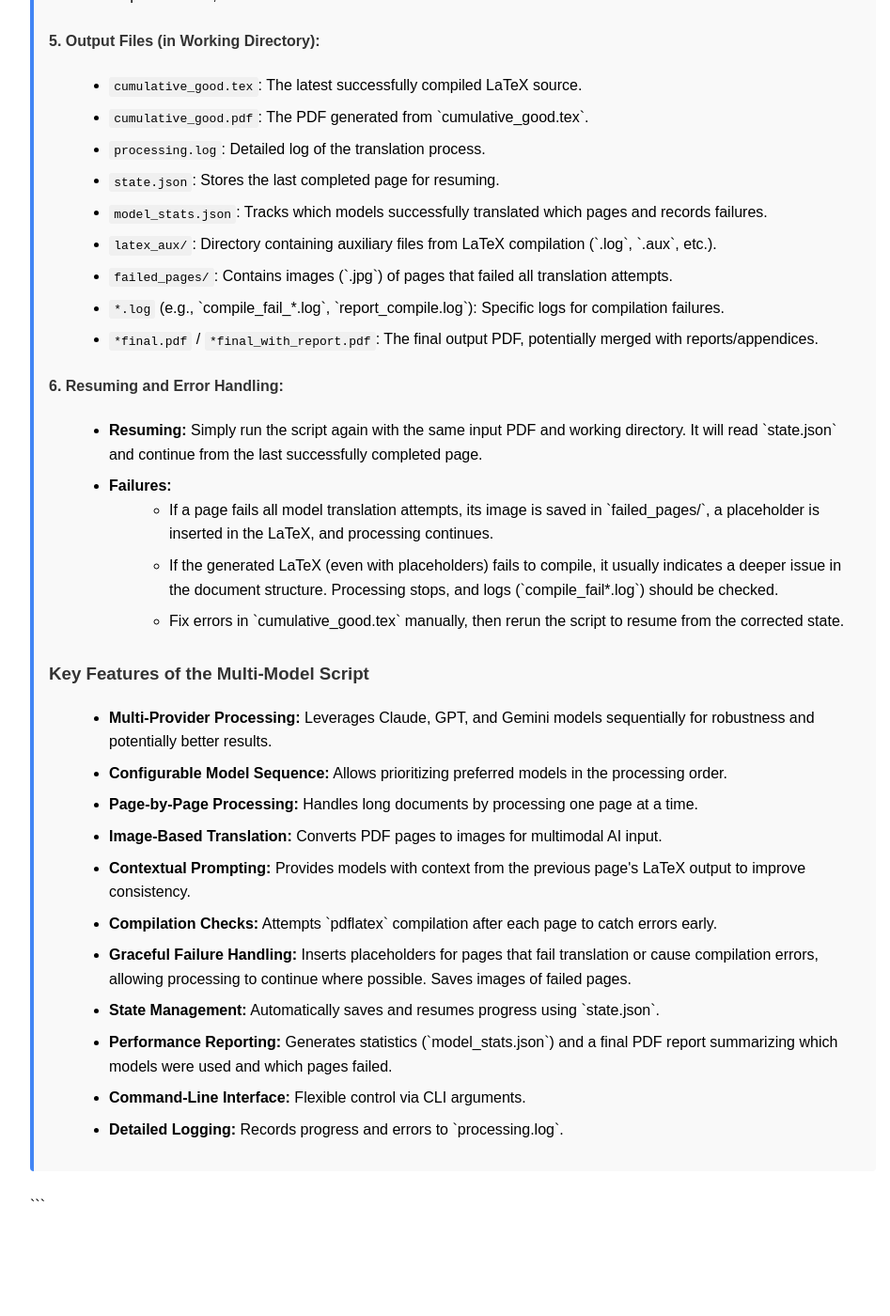
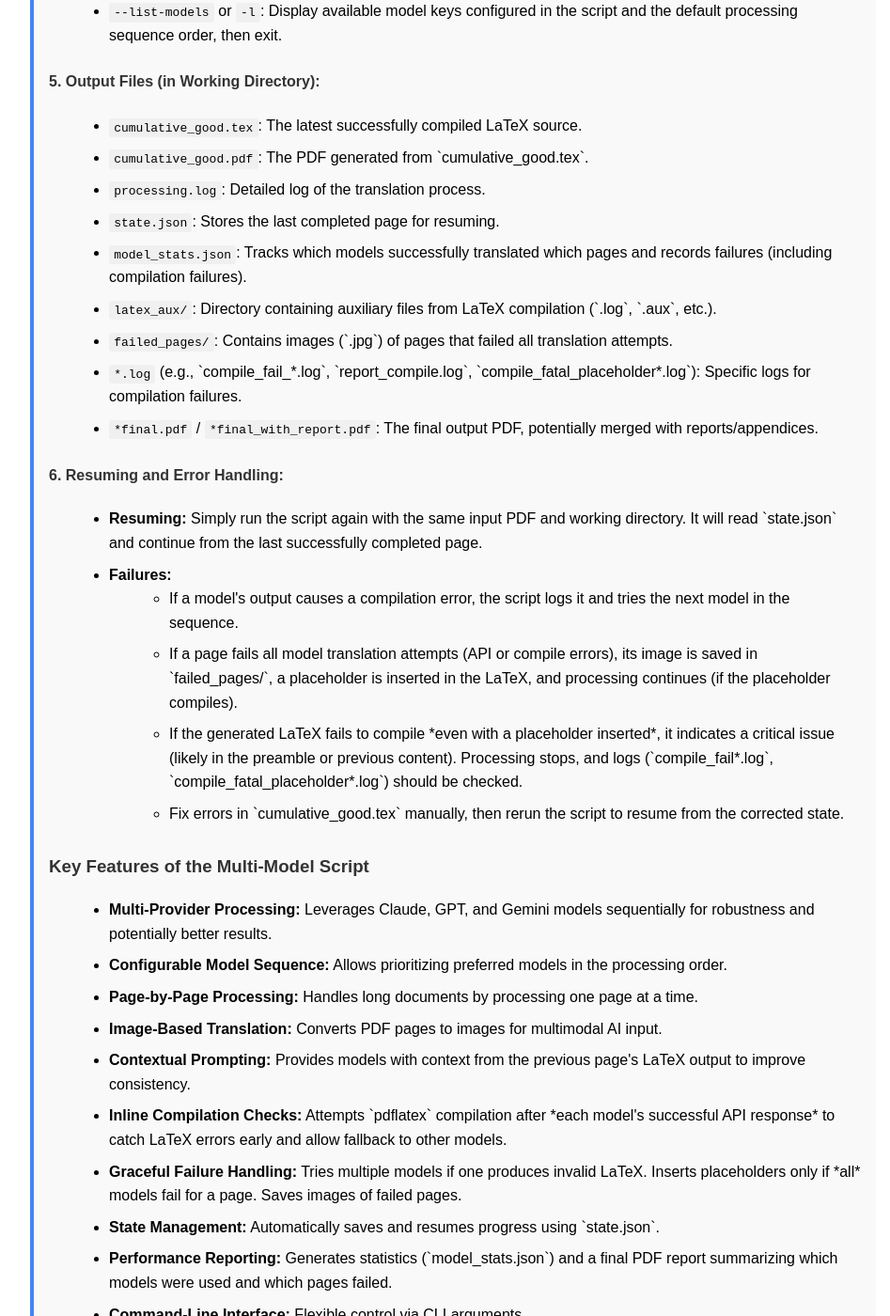
Before and after one commit to davikrehalt/davikrehalt.github.io, a Jekyll site: the page translation-guide.html, which Jekyll copies as it is, in a window 1280 px wide and 1400 px high, scrolled down 3371 px. Shown: the whole window at 94% size, without its empty margins (158-1105 px from the left). Built offline with Jekyll 4.4.1, drawn with Linux system fonts in a browser that asks for light colours; before the commit the page ends 4699 px from its top, so only the background shows below that; some of the changed text lies outside the part shown.

Commit message:
Update translation-guide.html

```diff
--- a/translation-guide.html
+++ b/translation-guide.html
@@ -64,15 +64,14 @@
     <li>For each page image, it attempts translation using multiple models:
         <ul>
             <li>Sends the image and contextual information (like previous page content) to models from different providers (Claude, GPT, Gemini) based on a defined sequence (queue order).</li>
-            <li>Uses the LaTeX output from the first model in the sequence that successfully responds.</li>
-            <li>Includes retries and cycles through the model sequence if initial attempts fail.</li>
+            <li>Uses the LaTeX output from the first model in the sequence that successfully responds and produces compilable code.</li> <!-- Updated description -->
+            <li>Includes retries and cycles through the model sequence if initial attempts fail (due to API error or compilation error).</li> <!-- Updated description -->
         </ul>
     </li>
-    <li>If all models fail for a page, it inserts a placeholder into the LaTeX document and saves the original page image for manual review.</li>
+    <li>If all models fail to produce compilable LaTeX for a page, it inserts a placeholder into the LaTeX document and saves the original page image for manual review.</li>
     <li>Appends the successful LaTeX (or placeholder) for the current page to the cumulative document.</li>
-    <li>Attempts to compile the cumulative LaTeX document using `pdflatex` after each page.</li>
-    <li>If compilation succeeds, saves the state and the `.tex`/`.pdf` files.</li>
-    <li>If compilation fails (even with a placeholder), it indicates a critical error and stops processing.</li>
+    <li>Saves the state and the last known good `.tex`/`.pdf` files after each successfully processed page.</li> <!-- Updated description -->
+    <li>If compilation fails even with a placeholder, it indicates a critical error (likely in the preamble or previous content) and stops processing.</li>
     <li>At the end, generates a report summarizing model performance and optionally merges it with the main PDF.</li>
 </ol>
 
@@ -145,10 +144,10 @@
         <li><code>cumulative_good.pdf</code>: The PDF generated from `cumulative_good.tex`.</li>
         <li><code>processing.log</code>: Detailed log of the translation process.</li>
         <li><code>state.json</code>: Stores the last completed page for resuming.</li>
-        <li><code>model_stats.json</code>: Tracks which models successfully translated which pages and records failures.</li>
+        <li><code>model_stats.json</code>: Tracks which models successfully translated which pages and records failures (including compilation failures).</li> <!-- Updated -->
         <li><code>latex_aux/</code>: Directory containing auxiliary files from LaTeX compilation (`.log`, `.aux`, etc.).</li>
         <li><code>failed_pages/</code>: Contains images (`.jpg`) of pages that failed all translation attempts.</li>
-        <li><code>*.log</code> (e.g., `compile_fail_*.log`, `report_compile.log`): Specific logs for compilation failures.</li>
+        <li><code>*.log</code> (e.g., `compile_fail_*.log`, `report_compile.log`, `compile_fatal_placeholder*.log`): Specific logs for compilation failures.</li> <!-- Updated -->
         <li><code>*final.pdf</code> / <code>*final_with_report.pdf</code>: The final output PDF, potentially merged with reports/appendices.</li>
     </ul>
 
@@ -157,8 +156,9 @@
         <li><strong>Resuming:</strong> Simply run the script again with the same input PDF and working directory. It will read `state.json` and continue from the last successfully completed page.</li>
         <li><strong>Failures:</strong>
             <ul>
-                <li>If a page fails all model translation attempts, its image is saved in `failed_pages/`, a placeholder is inserted in the LaTeX, and processing continues.</li>
-                <li>If the generated LaTeX (even with placeholders) fails to compile, it usually indicates a deeper issue in the document structure. Processing stops, and logs (`compile_fail*.log`) should be checked.</li>
+                <li>If a model's output causes a compilation error, the script logs it and tries the next model in the sequence.</li> <!-- Updated -->
+                <li>If a page fails all model translation attempts (API or compile errors), its image is saved in `failed_pages/`, a placeholder is inserted in the LaTeX, and processing continues (if the placeholder compiles).</li> <!-- Updated -->
+                <li>If the generated LaTeX fails to compile *even with a placeholder inserted*, it indicates a critical issue (likely in the preamble or previous content). Processing stops, and logs (`compile_fail*.log`, `compile_fatal_placeholder*.log`) should be checked.</li> <!-- Updated -->
                 <li>Fix errors in `cumulative_good.tex` manually, then rerun the script to resume from the corrected state.</li>
             </ul>
         </li>
@@ -172,8 +172,8 @@
         <li><strong>Page-by-Page Processing:</strong> Handles long documents by processing one page at a time.</li>
         <li><strong>Image-Based Translation:</strong> Converts PDF pages to images for multimodal AI input.</li>
         <li><strong>Contextual Prompting:</strong> Provides models with context from the previous page's LaTeX output to improve consistency.</li>
-        <li><strong>Compilation Checks:</strong> Attempts `pdflatex` compilation after each page to catch errors early.</li>
-        <li><strong>Graceful Failure Handling:</strong> Inserts placeholders for pages that fail translation or cause compilation errors, allowing processing to continue where possible. Saves images of failed pages.</li>
+        <li><strong>Inline Compilation Checks:</strong> Attempts `pdflatex` compilation after *each model's successful API response* to catch LaTeX errors early and allow fallback to other models.</li> <!-- Updated -->
+        <li><strong>Graceful Failure Handling:</strong> Tries multiple models if one produces invalid LaTeX. Inserts placeholders only if *all* models fail for a page. Saves images of failed pages.</li> <!-- Updated -->
         <li><strong>State Management:</strong> Automatically saves and resumes progress using `state.json`.</li>
         <li><strong>Performance Reporting:</strong> Generates statistics (`model_stats.json`) and a final PDF report summarizing which models were used and which pages failed.</li>
         <li><strong>Command-Line Interface:</strong> Flexible control via CLI arguments.</li>
```
